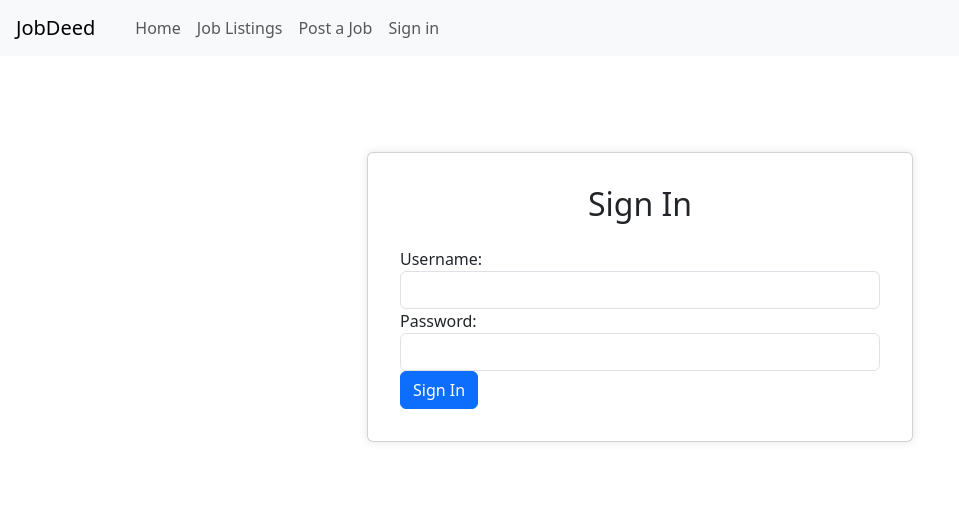
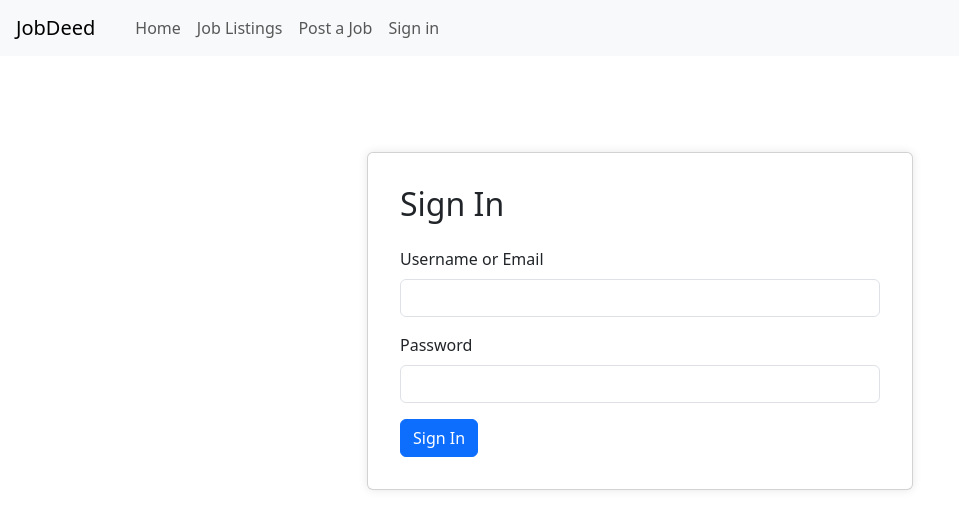
Before and after one commit to Felleria/full-stack-project, a React (Vite) app: page /signin in a window 1280 px wide. Shown: the top 528 px of the page, without its empty margins (0-959 px from the left). Built offline with nearby package versions, Linux system fonts and the light colour scheme.

Commit message:
updating files

```diff
--- a/src/pages/signIn.jsx
+++ b/src/pages/signIn.jsx
@@ -37,31 +37,31 @@ const SignIn = () => {
                 <div className="col-md-6">
                     <div className="card">
                         <div className="card-body">
-                          <h2 className="card-title text-center mb-4">Sign In</h2>
+                            <h2 className="card-title mb-4">Sign In</h2>
                             <form onSubmit={handleSignIn}>
-                              <div className="form-group">
-                                  <label htmlFor="username">Username:</label>
+                                <div className="mb-3">
+                                    <label htmlFor="username" className="form-label">Username or Email</label>
                                     <input
                                         type="text"
+                                        id="username"
                                         className="form-control"
-                                      id="username"
                                         value={username}
                                         onChange={(e) => setUsername(e.target.value)}
                                         required
                                     />
                                 </div>
-                              <div className="form-group">
-                                  <label htmlFor="password">Password:</label>
+                                <div className="mb-3">
+                                    <label htmlFor="password" className="form-label">Password</label>
                                     <input
                                         type="password"
+                                        id="password"
                                         className="form-control"
-                                      id="password"
                                         value={password}
                                         onChange={(e) => setPassword(e.target.value)}
                                         required
                                     />
                                 </div>
-                              <button type="submit" className="btn btn-primary btn-block">Sign In</button>
+                                <button type="submit" className="btn btn-primary">Sign In</button>
                             </form>
                         </div>
                     </div>
```
Lines whose indentation alone changed are shown as unchanged.
